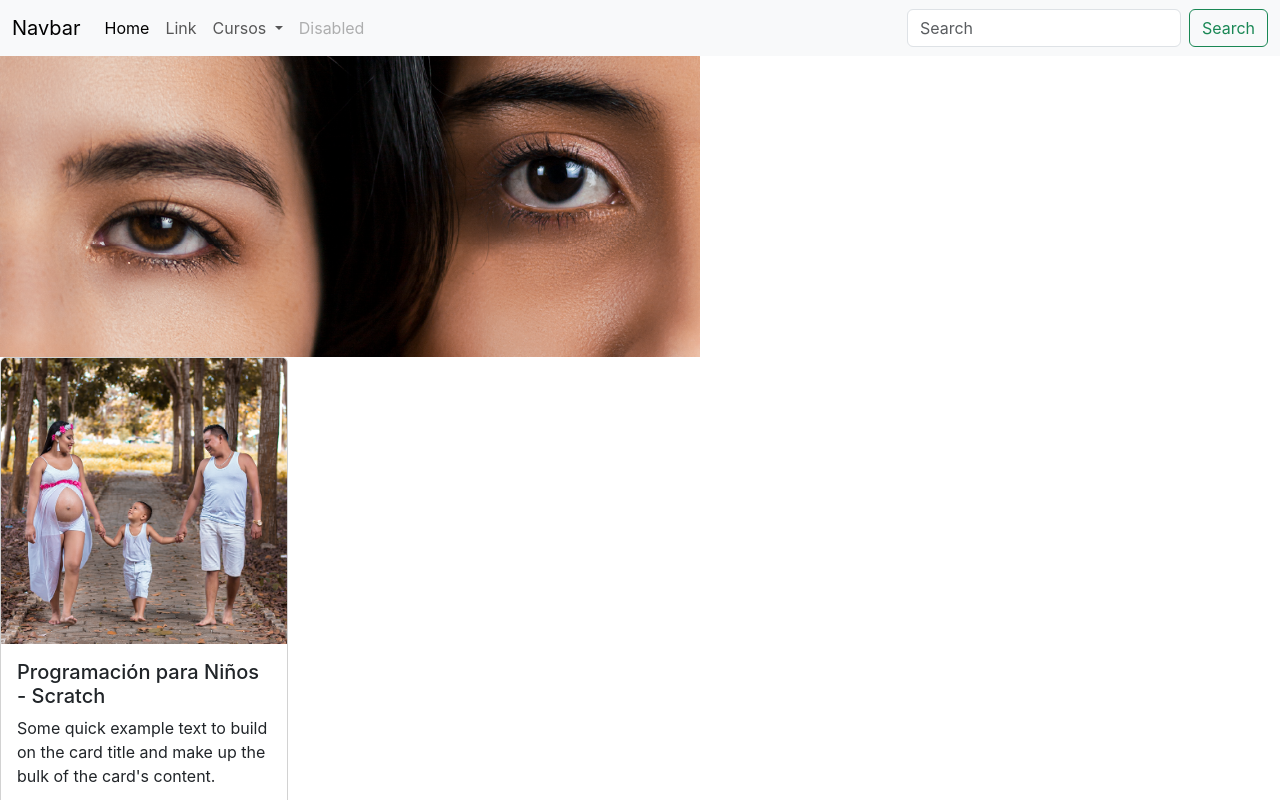
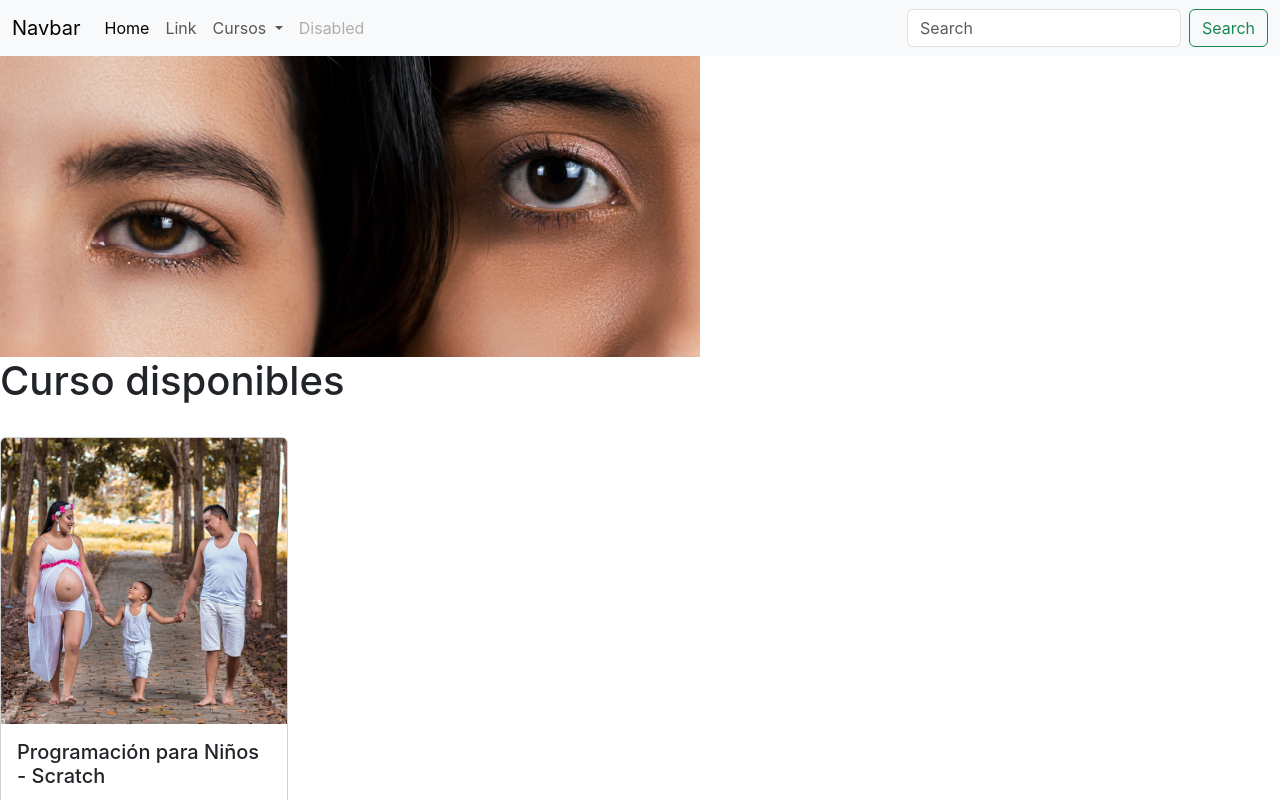
Before and after one commit to cajimenez88/ElitAcademy, an Angular app: page / in a window 1280 px wide. Shown: the top 800 px of the page. Built offline with nearby package versions, Linux system fonts and the light colour scheme.

Commit message:
Update card-titulo.component.html

```diff
--- a/src/app/card-titulo/card-titulo.component.html
+++ b/src/app/card-titulo/card-titulo.component.html
@@ -1,3 +1,4 @@
+<h1>Curso disponibles</h1>
 <br>
 <div class="card" style="width: 18rem;">
     <img src="/assets/IMAGEN%201.png" class="card-img-top" alt="Foto1">
```
